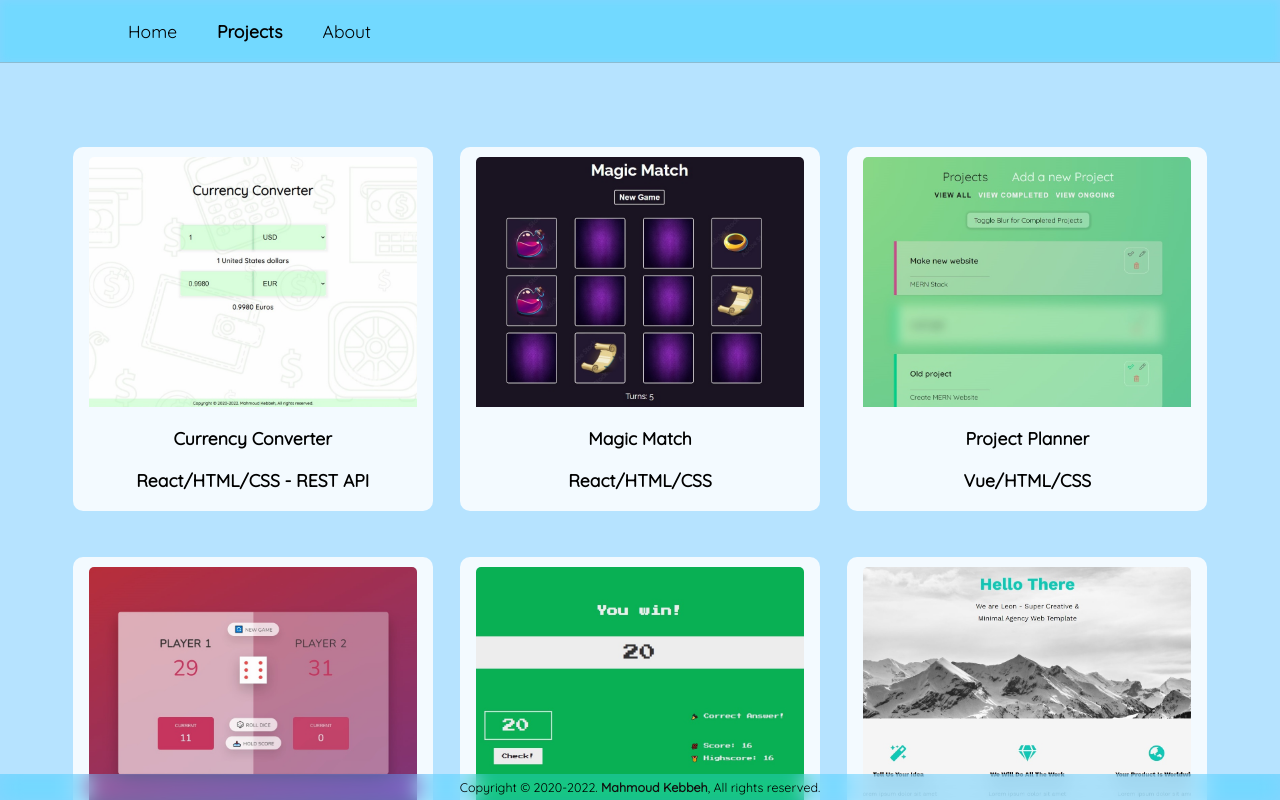
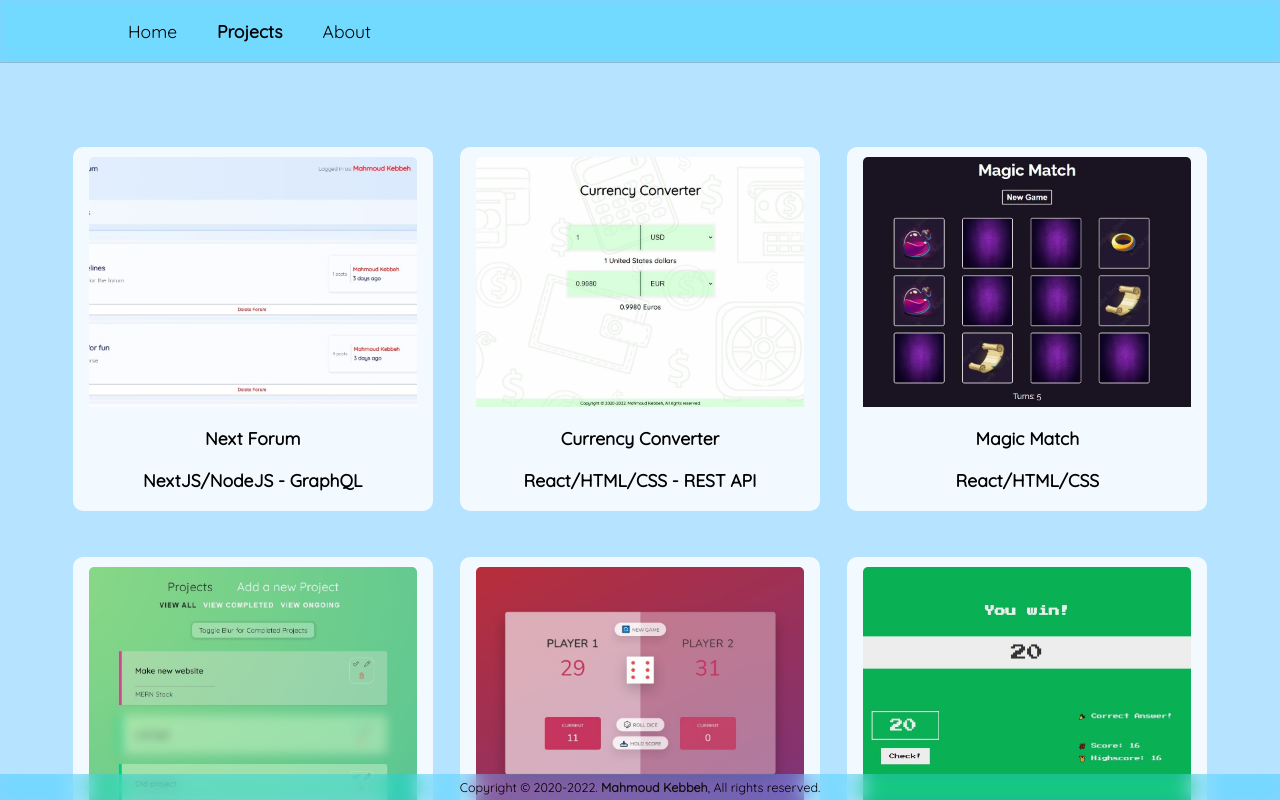
Before and after one commit to cdrdvlpr/mahmoud-kebbeh, a Next.js app: page /projects in a window 1280 px wide. Shown: the top 800 px of the page. Built offline with nearby package versions, Linux system fonts and the light colour scheme.

Commit message:
added next-forum

```diff
--- a/data/data.js
+++ b/data/data.js
@@ -1,60 +1,67 @@
 export const projectsData = {
   projects: [
+    {
+      slug: "next-forum",
+      name: "Next Forum",
+      link: "https://next-forum-client.vercel.app/",
+      languages: "NextJS/NodeJS - GraphQL",
+      id: 1,
+    },
     {
       slug: "currency-converter",
       name: "Currency Converter",
       link: "https://currency-converter-stq2.onrender.com/",
       languages: "React/HTML/CSS - REST API",
-      id: 1,
+      id: 2,
     },
     {
       slug: "magic-match",
       name: "Magic Match",
       link: "https://magic-match.onrender.com/",
       languages: "React/HTML/CSS",
-      id: 2,
+      id: 3,
     },
     {
       slug: "project-planner",
       name: "Project Planner",
       link: "https://project-planner.onrender.com/",
       languages: "Vue/HTML/CSS",
-      id: 3,
+      id: 4,
     },
     {
       slug: "dice-roll",
       name: "Dice Roll",
       link: "https://cdrdvlpr.github.io/Pig-Game/",
       languages: "HTML/CSS/JavaScript",
-      id: 4,
+      id: 5,
     },
     {
       slug: "guess-my-number",
       name: "Guess My Number",
       link: "https://cdrdvlpr.github.io/Guess-My-Number/",
       languages: "HTML/CSS/JavaScript",
-      id: 5,
+      id: 6,
     },
     {
       slug: "leon-template",
       name: "Leon Template",
       link: "https://cdrdvlpr.github.io/Leon-Template-One/",
       languages: "HTML/CSS",
-      id: 6,
+      id: 7,
     },
     {
       slug: "kasper-template",
       name: "Kasper Template",
       link: "https://cdrdvlpr.github.io/Kasper-Template-Two/",
       languages: "HTML/CSS",
-      id: 7,
+      id: 8,
     },
     {
       slug: "cosmo-template",
       name: "Cosmo Template",
       link: "https://cdrdvlpr.github.io/Responsive-CSS-Grid/",
       languages: "HTML/CSS",
-      id: 8,
+      id: 9,
     },
   ],
 };
--- a/package.json
+++ b/package.json
@@ -1,7 +1,7 @@
 {
   "name": "next-portfolio",
   "version": "0.1.0",
-  "private": true,
+  "private": false,
   "scripts": {
     "dev": "next dev",
     "build": "next build",
```
Also changed, not shown: public/next-forum.jpg (added).
